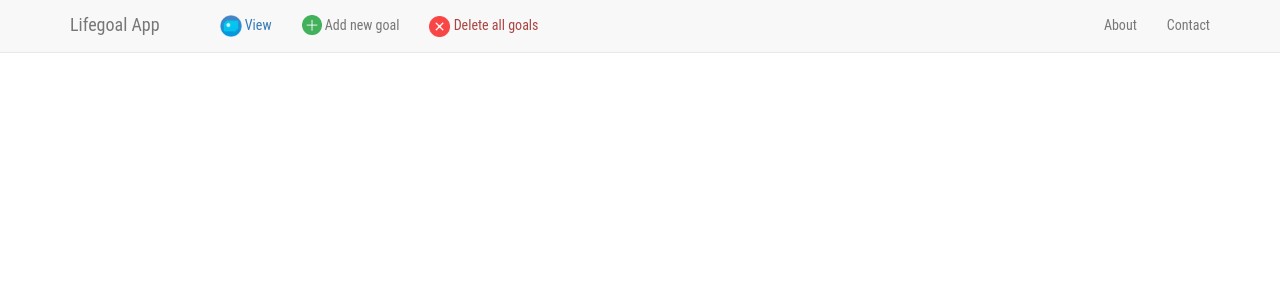
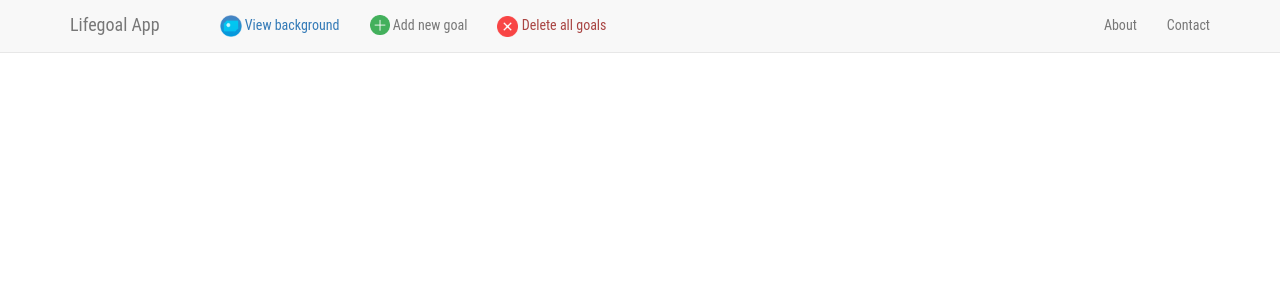
Before and after one commit to MykelSchmidt/my-first-blog, a Django app: template blog/templates/blog/base.html in a window 1280 px wide. Shown: the top 300 px of the page. Run offline with Django 3.2, Linux system fonts and the light colour scheme; the template is opened without the code that fills it, so the values that code supplies are empty; parts of the project's set-up code (start-up, migrations or seed data) failed here and were passed over; some libraries are stand-ins or nearby versions.

```diff
--- a/blog/templates/blog/base.html
+++ b/blog/templates/blog/base.html
@@ -28,7 +28,7 @@
           <ul class="nav navbar-nav">
             <li><a><span class="appearingTextCreator">by Mykel Schmidt!</span></a></li>
             <li><a href="#" class="toggleGoals"><img class="toggleGoalsImage" src="{% static 'images\tasklist3.png' %}" width="22x">
-                <span class="text-primary">View</span></a></li>
+                <span class="text-primary">View background</span></a></li>
             <li><a href="{% url 'post_new' %}" class="createList"><img class="createListImage" src="{% static 'images\plus2.png' %}" width="20x">
               <span class="text-succes">Add new goal</span></a></li>
             <li><a href="#" class="removeGoals"><img class="removeGoalsImage" src="{% static 'images\cross2.png' %}" width="21x">
```
